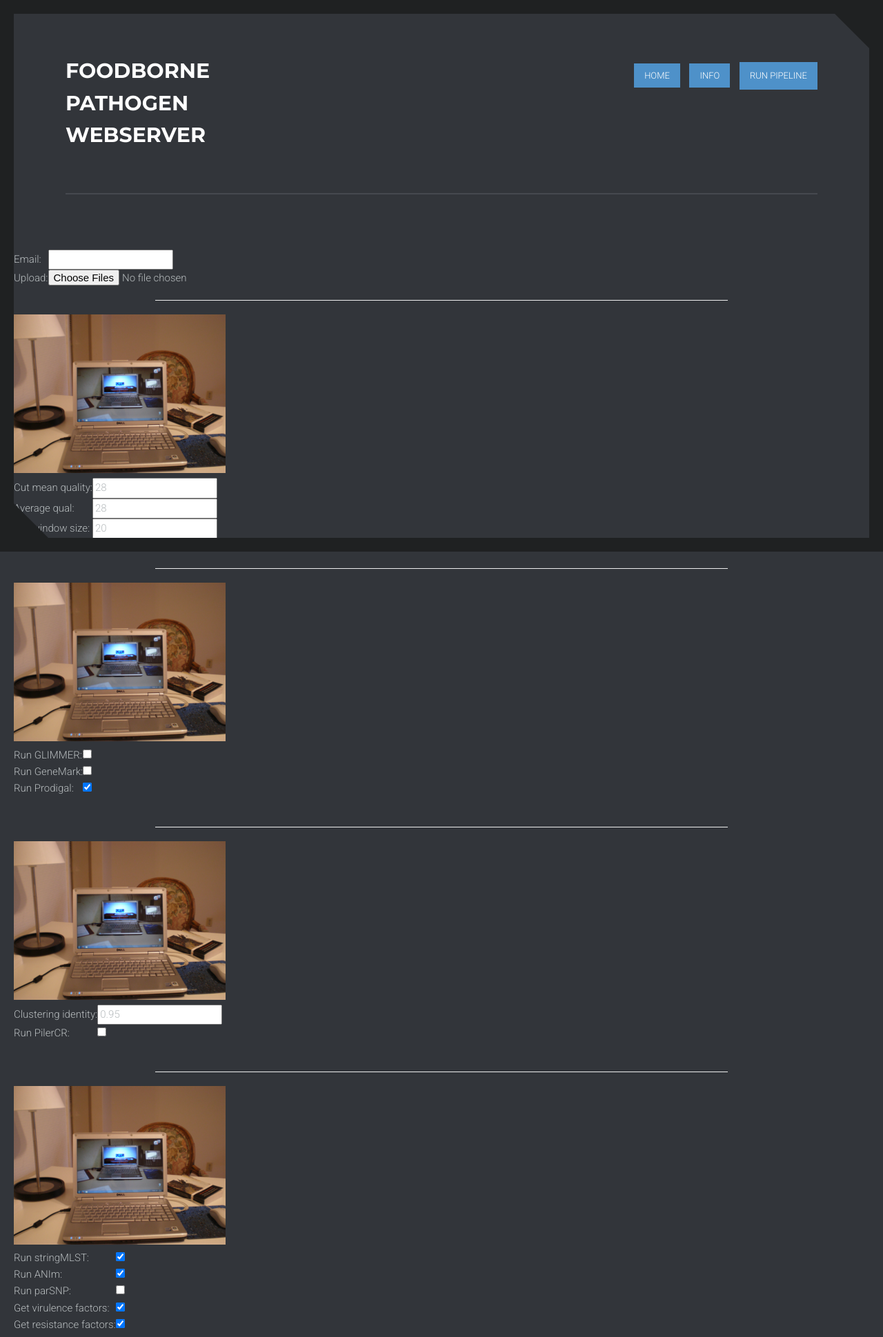
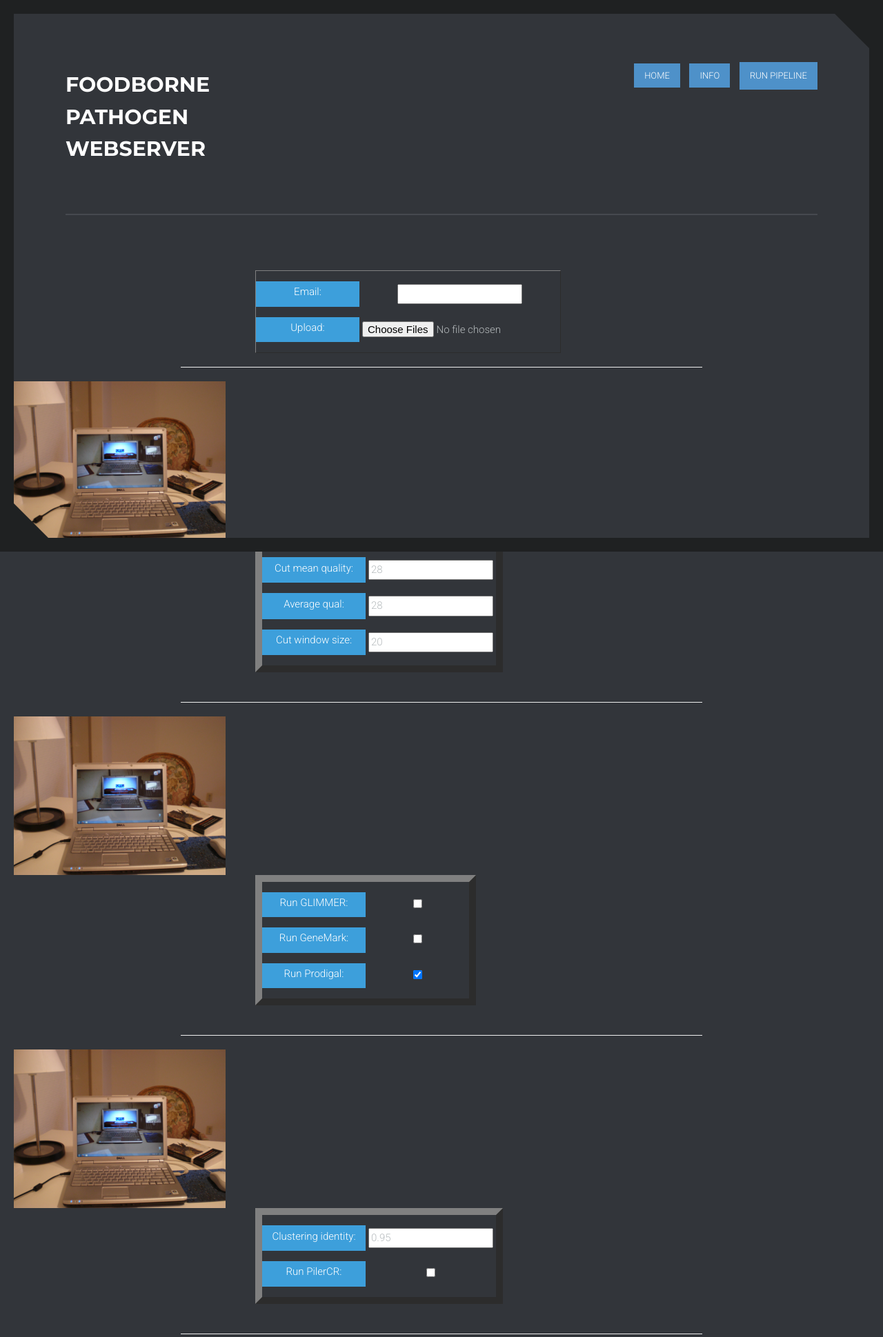
Before and after one commit to taylorSci/BIOL-7210_Predictive-web-server, a Django app: page /fbp/options/GA-CG in a window 1280 px wide. Shown: the top 1939 px of the page at 69% size. Run offline with Django 3.2, Linux system fonts and the light colour scheme; some libraries are stand-ins or nearby versions.

Commit message:
added table spacing in options.html

```diff
--- a/django/foodbornePathogen/static/foodbornePathogen/css/templatemo_style.css
+++ b/django/foodbornePathogen/static/foodbornePathogen/css/templatemo_style.css
@@ -30,12 +30,12 @@ http://www.templatemo.com/preview/templatemo_421_raleway
 }
 
 html,body,div,span,applet,object,iframe,h1,h2,h3,h4,h5,h6,p,blockquote,pre,a,abbr,acronym,address,big,cite,code,del,dfn,em,img,ins,kbd,q,s,samp,small,strike,strong,sub,sup,tt,var,b,u,i,center,dl,dt,dd,ol,ul,li,fieldset,form,label,legend,table,caption,tbody,tfoot,thead,tr,th,td,article,aside,canvas,details,embed,figure,figcaption,footer,header,hgroup,menu,nav,output,ruby,section,summary,time,mark,audio,video {
-    margin: 0;
-    padding: 0;
-    border: 0;
-    font-size: 100%;
+    margin: 50;
+    padding: 50;
+    border: 10;
+    font-size: 15px;
     font: inherit;
-    vertical-align: baseline;
+    vertical-align: middle;
 }
 
 article,aside,details,figcaption,figure,footer,header,hgroup,menu,nav,section {
@@ -59,10 +59,24 @@ blockquote:before,blockquote:after,q:before,q:after {
     content: none;
 }
 
-table {
-    border-collapse: collapse;
-    border-spacing: 0;
-}
+ table {
+        border-collapse: separate;
+        border-spacing: 0 15px;
+      }
+      th {
+        background-color: #3d9fdb;
+        color: white;
+      }
+      th,
+      td {
+        width: 150px;
+        text-align: center;
+        border: 1px;
+        padding: 4px;
+      }
+      h2 {
+        color: #3d9fdb;
+      }
 
 html {
     box-sizing: border-box;
--- a/django/foodbornePathogen/templates/foodbornePathogen/options.html
+++ b/django/foodbornePathogen/templates/foodbornePathogen/options.html
@@ -13,16 +13,36 @@
         <form method="post" enctype="multipart/form-data">
             {% csrf_token %}
             {% load static %}
-
+             <style>
+      table {
+        border-collapse: separate;
+        border-spacing: 0 15px;
+        margin-left: 350px;
+      }
+      th {
+        background-color: #3d9fdb;
+        color: white;
+      }
+      th,
+      td {
+        width: 150px;
+        text-align: center;
+        border: 1px;
+        padding: 4px;
+      }
+      h2 {
+        color: #3d9fdb;
+      }
+    </style>
             <table border= "1">
             {{ user }}
             {{ upload }}
             </table>
             {% for stage in stages %}
-            <hr width="67%">
+            <hr width="61%">
                 {# <img src="{% static 'foodbornePathogen/img/{{ stage.name }}_schematic.png' %}" alt="stage schematic"> #}
                 <img src="{% static 'foodbornePathogen/img/test_im.png' %}" alt="stage schematic">
-                <table border= "1">
+                <table border= "10">
                     {{ stage.form }}
                 </table>
                 <br>
```
Also changed, not shown: django/db.sqlite3 (added).
